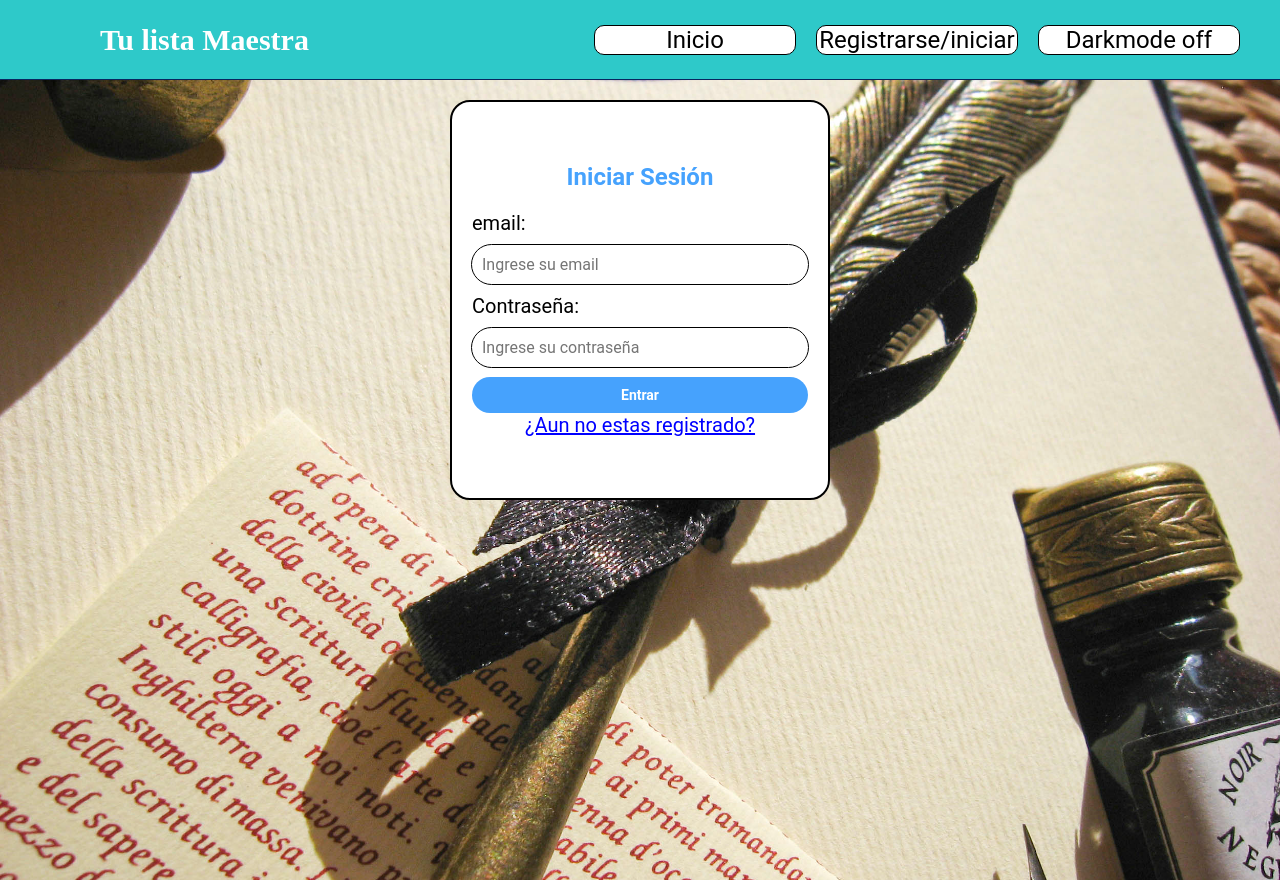
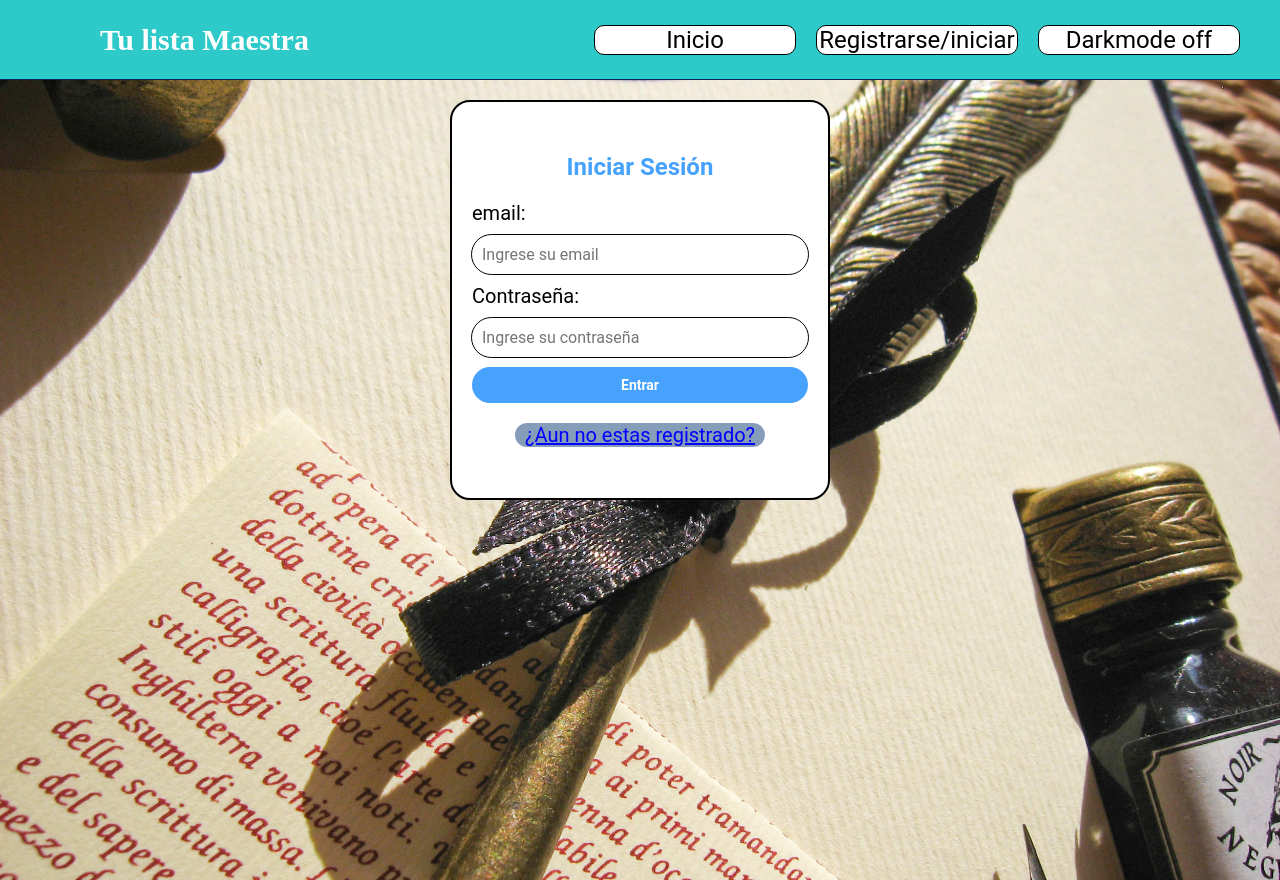
Before and after one commit to jullianjul/ToDoListWithAPI, a React (Vite) app: page /#/ToDoListWithAPI/loginandregister in a window 1280 px wide. Built offline with nearby package versions, Linux system fonts and the light colour scheme; a web font is replaced by a local one.

Commit message:
se ajustaron algunos estilos del mainregister.css

```diff
--- a/src/Logic/Mainregister.css
+++ b/src/Logic/Mainregister.css
@@ -138,15 +138,23 @@
     text-decoration: underline;
     cursor: pointer;
     font-size: 20px;
+    margin-top: 20px;
+    border-radius: 20px;
+    background-color: #859db9;
     color: blue;
+    padding: 0px 10px;
   }
   .linktoform:hover{
-    color: rgb(104, 104, 245);
+    color: rgb(12, 12, 121);
   }
   .linktoformdark{
     text-decoration: underline;
     cursor: pointer;
     font-size: 20px;
+    margin-top: 20px;
+    border-radius: 20px;
+    background-color: rgb(0, 0, 0);
+    padding: 0px 10px;
     color: rgb(255, 255, 255);
   }
   .linktoformdark:hover{
```
